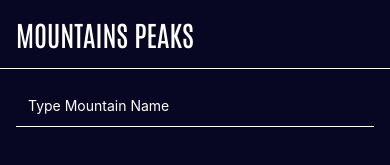
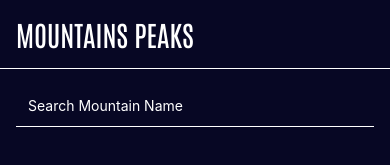
Before and after one commit to mostafizur99/mobile-app-starter, a React Native app: screen /Home in a window 390 px wide. Shown: the top 165 px of the page. Built offline with nearby package versions, Linux system fonts and the light colour scheme; grey boxes are pictures that could not be loaded.

Commit message:
feat: item seatch-filter added

```diff
--- a/src/screens/home.js
+++ b/src/screens/home.js
@@ -1,5 +1,5 @@
 import { FlatList, SafeAreaView, StyleSheet, TextInput, View } from 'react-native'
-import React from 'react'
+import React, { useState } from 'react'
 import AppHeader from '../components/header/app-header'
 import { colors } from '../theme/colors'
 import { MOUNTAIN_LIST } from '../data/mountain-list'
@@ -7,23 +7,30 @@ import { spacing } from '../theme/spacing'
 import MountainItem from '../components/mountains/mountain-item'
 
 export default function Home({ navigation }) {
+    const [list, setList] = useState(MOUNTAIN_LIST)
+
+    const searchFilter = (text) => {
+        const filteredIList = MOUNTAIN_LIST.filter((item) => {
+            return (item.name.toLowerCase()).indexOf(text.toLowerCase()) > -1
+        })
+        setList(filteredIList)
+    }
+
     return (
         <SafeAreaView style={styles.container}>
             <AppHeader />
 
             <TextInput
-                placeholder='Type Mountain Name'
+                placeholder='Search Mountain Name'
                 placeholderTextColor={colors.white}
                 autoCorrect={false}
                 style={styles.searchInput}
-                onChangeText={(text) => {
-                    console.log('Text', text)
-                }}
+                onChangeText={(text) => searchFilter(text)}
             />
 
             <FlatList
                 contentContainerStyle={styles.list}
-                data={MOUNTAIN_LIST}
+                data={list}
                 keyExtractor={(item, index) => item.name}
                 ItemSeparatorComponent={() => <View style={styles.separator} />}
                 renderItem={({ item, index }) => {
```
